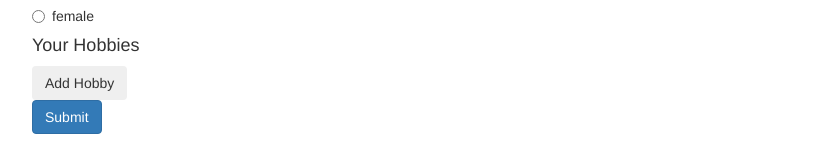
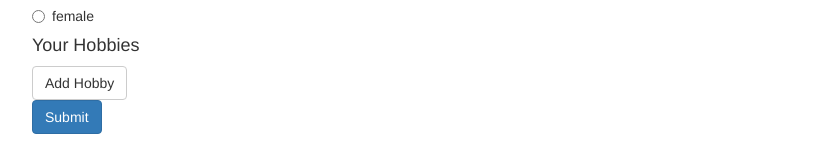
Before and after one commit to PRaut/angular-practice-modules, an Angular app in the folder forms-reactive-start/: page / in a window 1280 px wide. Shown: the part 197-353 px from the top of the page, without its empty margins (233-1046 px from the left). Built offline with nearby package versions, Linux system fonts and the light colour scheme.

Commit message:
Dynamically add formControl input text using getter

```diff
--- a/forms-reactive-start/src/app/app.component.html
+++ b/forms-reactive-start/src/app/app.component.html
@@ -37,9 +37,13 @@
         </div>
         <div formArrayName="hobbies">
           <h4>Your Hobbies</h4>
-          <button class="btn btn-defaulf" type="button" (click)="onAddHobby()">Add Hobby</button>
+          <button class="btn btn-default" type="button" (click)="onAddHobby()">Add Hobby</button>
+          <!-- <div class="form-group"
+          *ngFor="let hobbyControl of getControls(); let i = index">
+            <input type="text" class="form-control" [formControlName]="i">
+          </div> -->
           <div class="form-group"
-          *ngFor="let hobbyControl of getControls(); let i = index">
+          *ngFor="let hobbyControl of controls; let i = index">
             <input type="text" class="form-control" [formControlName]="i">
           </div>
         </div>
--- a/forms-reactive-start/src/app/app.component.ts
+++ b/forms-reactive-start/src/app/app.component.ts
@@ -22,7 +22,11 @@
     });
   }
 
-  getControls(){
+  // getControls(){
+  //   return (<FormArray>this.signupForm.get('hobbies')).controls;
+  // }
+
+  get controls(){
     return (<FormArray>this.signupForm.get('hobbies')).controls;
   }
 
```
